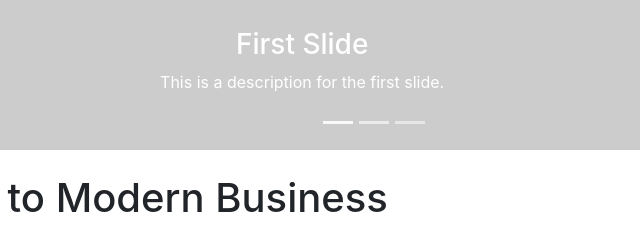
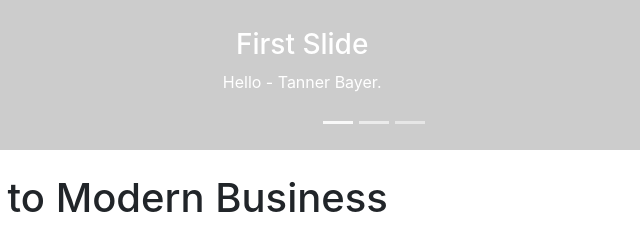
Before and after one commit to TannerBayer/Week9Assignment, a website: page index.html in a window 1280 px wide. Shown: the part 426-666 px from the top of the page, 266-906 px from the left. Drawn offline with Linux system fonts and the light colour scheme; placeholder pictures from the web are drawn by us.

Commit message:
Update index.html

```diff
--- a/index.html
+++ b/index.html
@@ -89,7 +89,7 @@
         <div class="carousel-item active" style="background-image: url('http://placehold.it/1900x1080')">
           <div class="carousel-caption d-none d-md-block">
             <h3>First Slide</h3>
-            <p>This is a description for the first slide.</p>
+            <p>Hello - Tanner Bayer.</p>
           </div>
         </div>
         <!-- Slide Two - Set the background image for this slide in the line below -->
```
